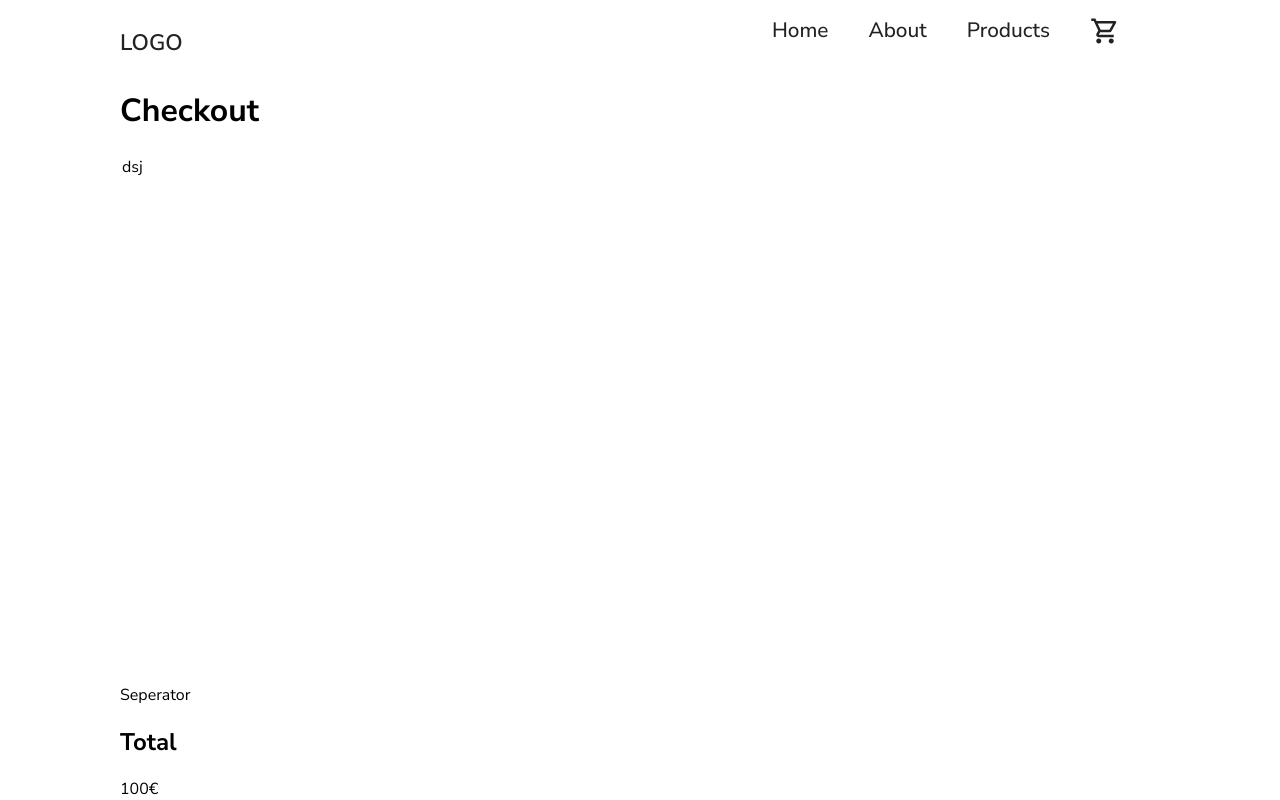
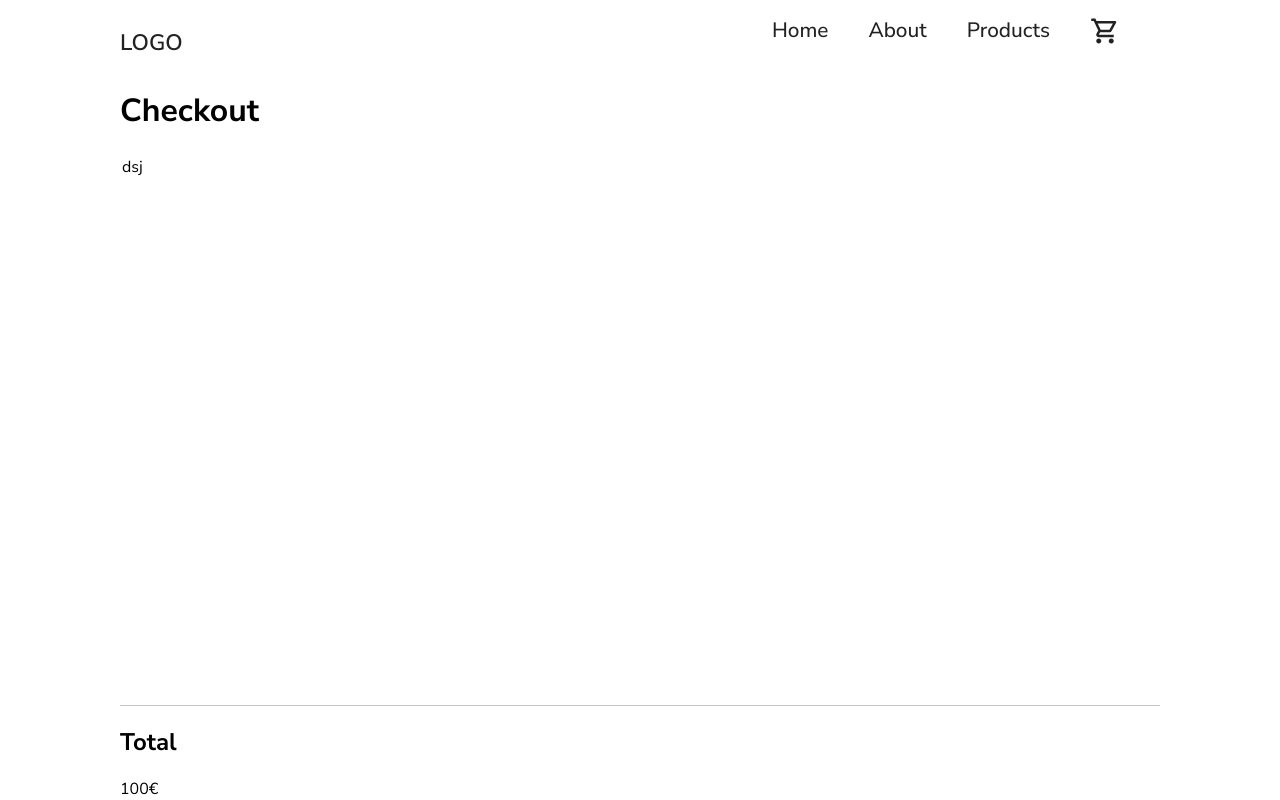
Before and after one commit to Kili196/shopping-page, a React (Vite) app: page /checkout in a window 1280 px wide. Built offline with nearby package versions, Linux system fonts and the light colour scheme.

Commit message:
add sections and styling to checkout page
add sepeartor styling

```diff
--- a/src/components/Checkout/Checkout.jsx
+++ b/src/components/Checkout/Checkout.jsx
@@ -4,14 +4,16 @@ export default function Checkout() {
   return (
     <>
       <div className={styles["checkout--container"]}>
-        <div>
+        <div className={styles[""]}>
           <h1> Checkout</h1>
           <table> dsj</table>
         </div>
         <div>
-          <div> Seperator</div>
-          <h2> Total </h2>
-          <label> 100€</label>
+          <div className={styles["checkout--seperator"]}> </div>
+          <div className={styles["checkout--price-section"]}>
+            <h2> Total </h2>
+            <label> 100€</label>
+          </div>
         </div>
       </div>
     </>
--- a/src/components/Checkout/Checkout.module.css
+++ b/src/components/Checkout/Checkout.module.css
@@ -5,3 +5,10 @@
   justify-content: space-between;
   flex: 1;
 }
+
+.checkout--seperator {
+  height: 1px;
+  width: 100%;
+  background-color: rgb(199, 199, 199);
+  border-radius: 20px;
+}
```
